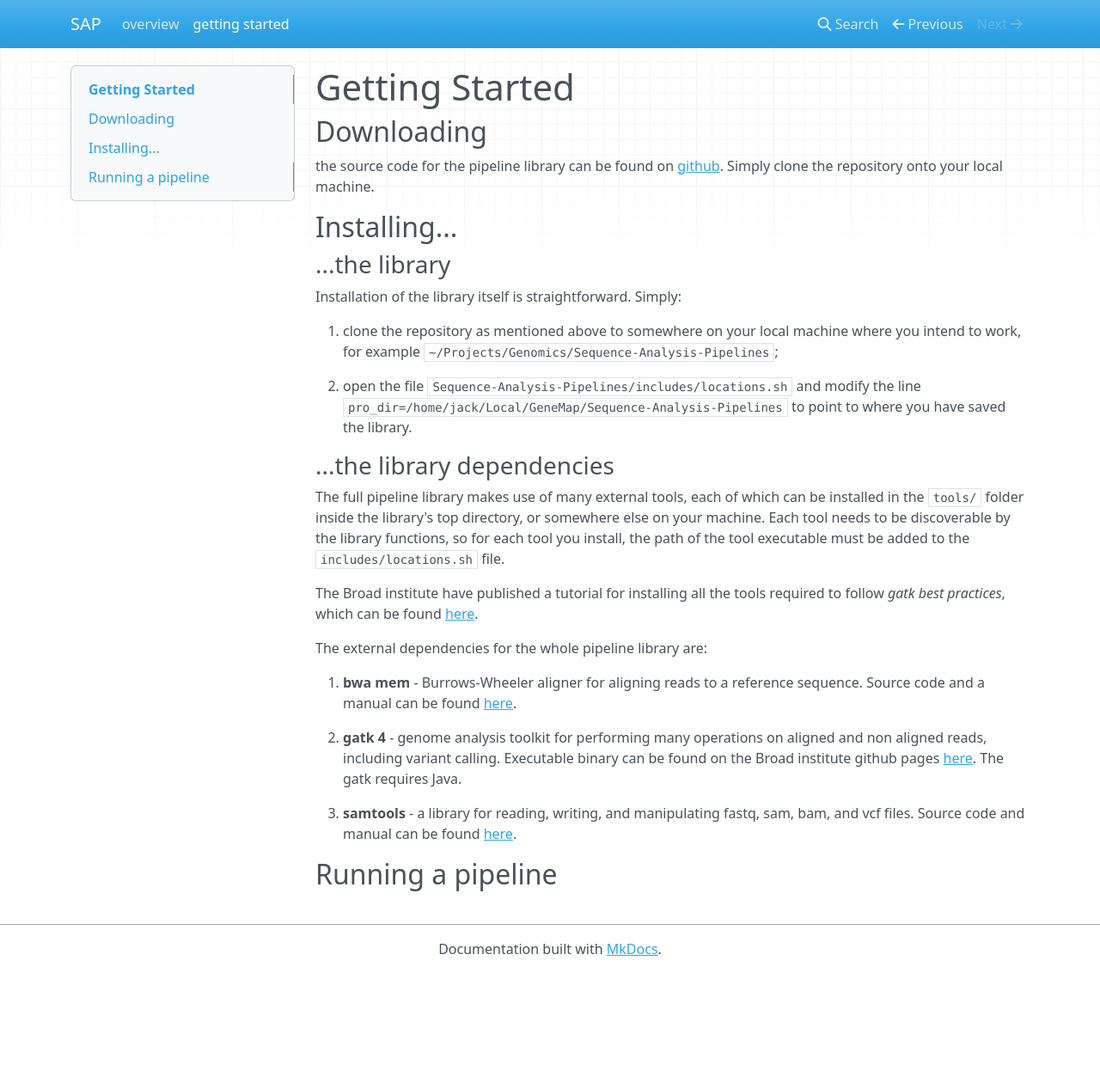
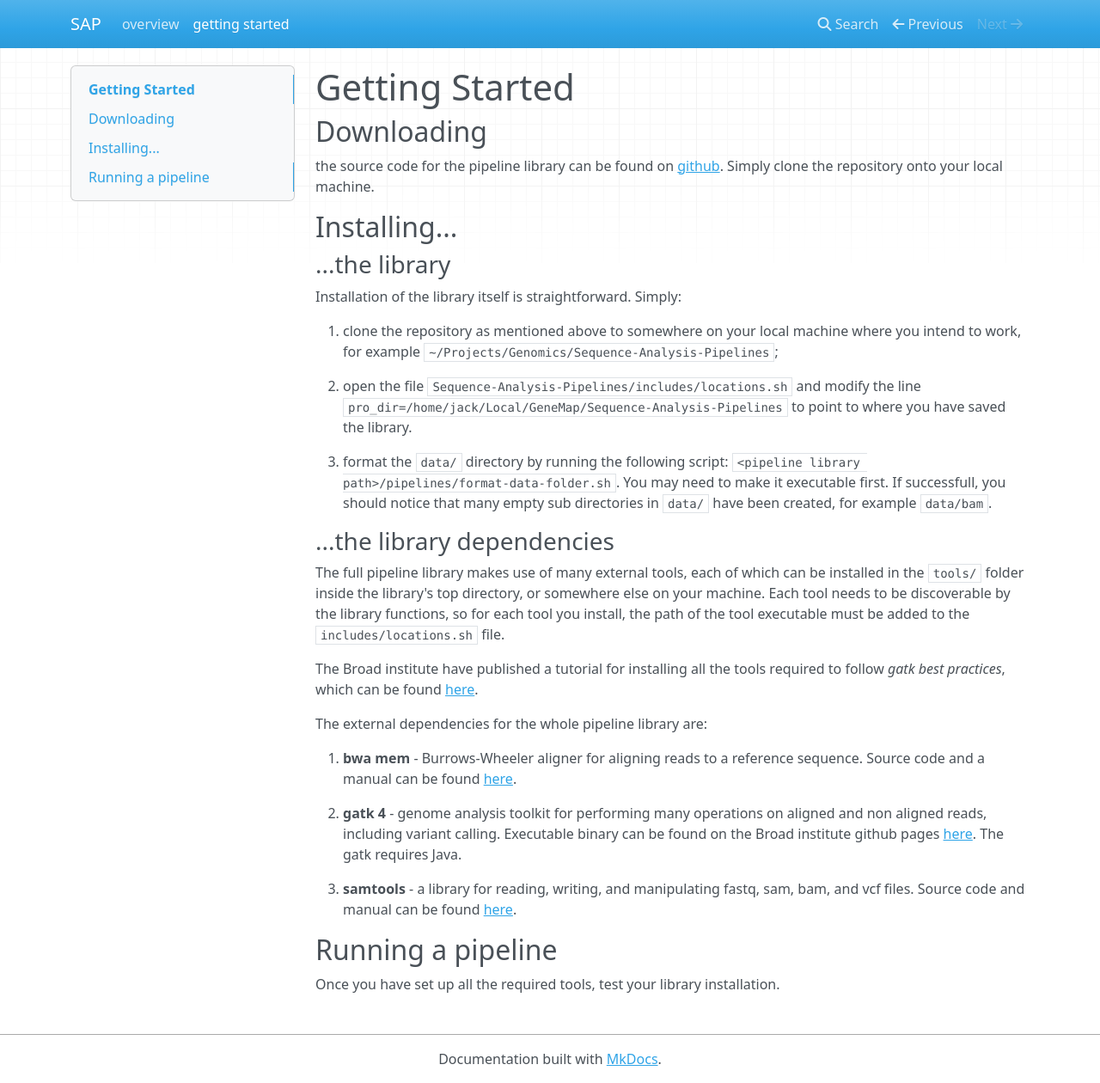
Before and after one commit to sickle-in-africa/sequence-analysis-pipelines, an MkDocs documentation site: the page built from docs/docs/getting-started.md, in a window 1280 px wide and 1260 px high. Shown: the whole window at 86% size. Built offline with MkDocs 1.6.1, drawn with Linux system fonts in a browser that asks for light colours; nearby versions of some CDN libraries.

Commit message:
adding to the docs

```diff
--- a/docs/docs/getting-started.md
+++ b/docs/docs/getting-started.md
@@ -13,6 +13,8 @@ Installation of the library itself is straightforward. Simply:
 
 2. open the file `Sequence-Analysis-Pipelines/includes/locations.sh` and modify the line `pro_dir=/home/jack/Local/GeneMap/Sequence-Analysis-Pipelines` to point to where you have saved the library.
 
+3. format the `data/` directory by running the following script: `<pipeline library path>/pipelines/format-data-folder.sh`. You may need to make it executable first. If successfull, you should notice that many empty sub directories in `data/` have been created, for example `data/bam`.
+
 ### ...the library dependencies
 The full pipeline library makes use of many external tools, each of which can be installed in the `tools/` folder inside the library's top directory, or somewhere else on your machine. Each tool needs to be discoverable by the library functions, so for each tool you install, the path of the tool executable must be added to the `includes/locations.sh` file.
 
@@ -27,3 +29,5 @@ The external dependencies for the whole pipeline library are:
 3. **samtools** - a library for reading, writing, and manipulating fastq, sam, bam, and vcf files. Source code and manual can be found [here](http://www.htslib.org/).
 
 ## Running a pipeline
+
+Once you have set up all the required tools, test your library installation.
```
